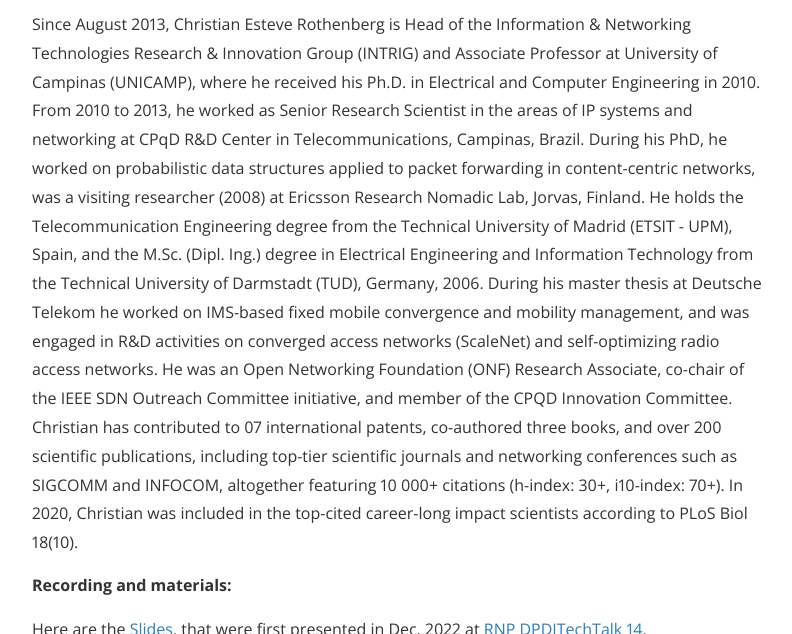
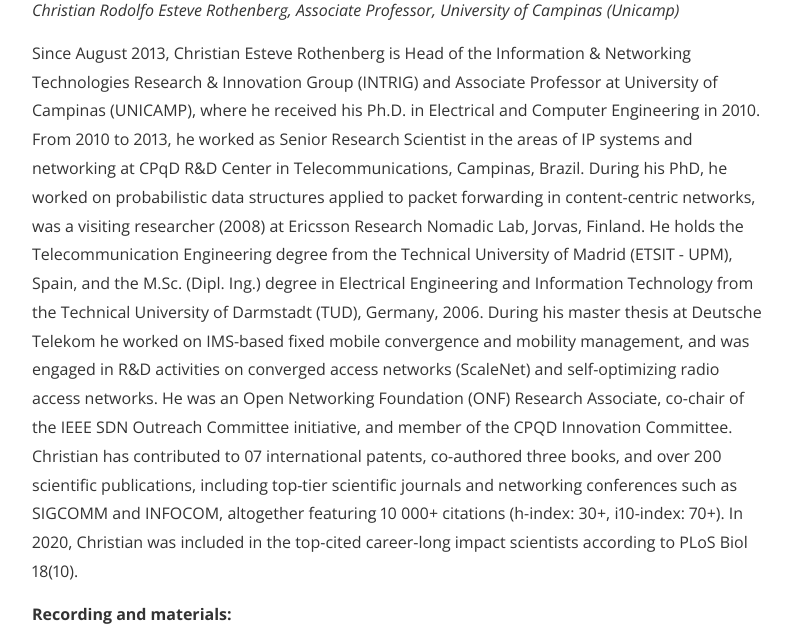
Before and after one commit to ia377-feec-unicamp/ia377-feec-unicamp.github.io, a Jekyll site: the page built from _posts/2023-03-16-Seminar-1-Hot-Topics-Networking.md, in a window 1280 px wide and 900 px high, scrolled down 844 px, cut to the strip 261-895 px from the top of the window. Shown: the whole strip, without its empty margins (240-1032 px from the left). Built offline with Jekyll 4.4.1, drawn with Linux system fonts in a browser that asks for light colours; nearby versions of some CDN libraries.

Commit message:
Update 2023-03-16-Seminar-1-Hot-Topics-Networking.md

```diff
--- a/_posts/2023-03-16-Seminar-1-Hot-Topics-Networking.md
+++ b/_posts/2023-03-16-Seminar-1-Hot-Topics-Networking.md
@@ -28,6 +28,7 @@ The 10 selected hot topics are as follows:
 **Bio:**
 
 <img alt="Prof Christian Esteve Rothenberg Foto bio FEEC UNICAMP" src="https://www.dca.fee.unicamp.br/%7Echesteve/figures/chesteve3.png" style="width: 169px; height: 194px;">
+*Christian Rodolfo Esteve Rothenberg, Associate Professor, University of Campinas (Unicamp)*
 
 Since August 2013, Christian Esteve Rothenberg is Head of the Information & Networking Technologies Research & Innovation Group (INTRIG) and Associate Professor at University of Campinas (UNICAMP), where he received his Ph.D. in Electrical and Computer Engineering in 2010.
 From 2010 to 2013, he worked as Senior Research Scientist in the areas of IP systems and networking at CPqD R&D Center in Telecommunications, Campinas, Brazil.
```
